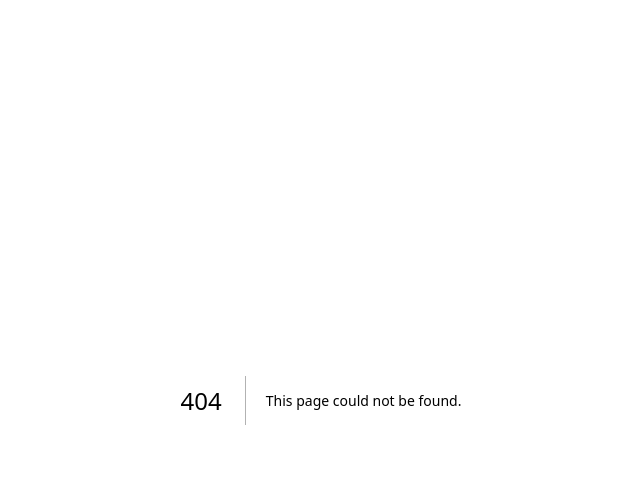
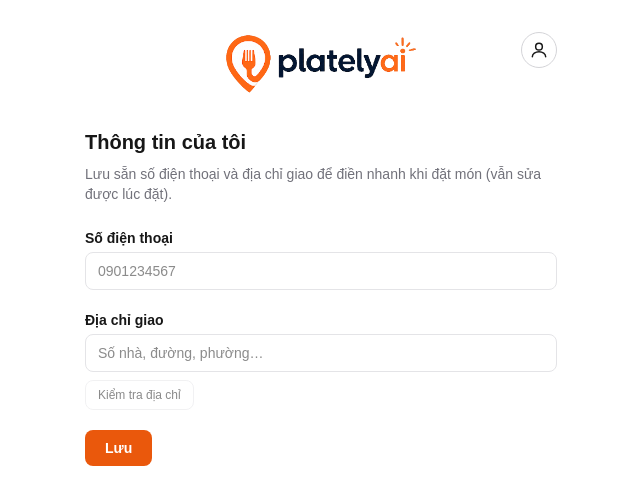
Before and after one commit to dang1412/platelyai, a Next.js app in the folder app/: page /profile in a window 1280 px wide. Before the commit this address had no page. Shown: the top 504 px of the page, without its empty margins (319-959 px from the left). Built offline with nearby package versions, Linux system fonts and the light colour scheme; no server answers.

Commit message:
feat(profile): trang /profile lưu SĐT + địa chỉ mặc định

```diff
--- /dev/null
+++ b/app/src/app/profile/page.tsx
@@ -0,0 +1,197 @@
+// Trang thông tin người mua (plan 14): lưu sẵn SĐT + địa chỉ (kèm toạ độ) để prefill form đặt món.
+// "use client" — có state + fetch + geocode. Tái dùng pattern "Kiểm tra địa chỉ" của OrderForm.
+
+"use client";
+
+import { useEffect, useState } from "react";
+import SiteHeader from "@/components/SiteHeader";
+import type { LatLng } from "@/lib/types";
+import type { BuyerProfile } from "@/lib/profile/repo";
+
+const PHONE_RE = /^0\d{9}$/;
+
+const inputClass =
+  "w-full rounded-lg border border-border bg-surface px-3 py-2 text-sm text-foreground outline-none focus:border-brand";
+const errClass = "mt-1 text-xs text-brand";
+
+export default function ProfilePage() {
+  const [loaded, setLoaded] = useState(false);
+  const [phone, setPhone] = useState("");
+  const [address, setAddress] = useState("");
+  const [showErrors, setShowErrors] = useState(false);
+
+  // Kết quả geocode địa chỉ (toạ độ lưu kèm để prefill mang sẵn gate bán kính).
+  const [geo, setGeo] = useState<LatLng | null>(null);
+  const [geoErr, setGeoErr] = useState<string | null>(null);
+  const [checking, setChecking] = useState(false);
+
+  // Trạng thái lưu.
+  const [saving, setSaving] = useState(false);
+  const [saved, setSaved] = useState(false);
+  const [saveErr, setSaveErr] = useState<string | null>(null);
+
+  useEffect(() => {
+    fetch("/api/profile")
+      .then((r) => (r.ok ? r.json() : null))
+      .then((d: { profile: BuyerProfile } | null) => {
+        const p = d?.profile;
+        if (p) {
+          setPhone(p.phone ?? "");
+          setAddress(p.address ?? "");
+          if (p.lat != null && p.lng != null) setGeo({ lat: p.lat, lng: p.lng });
+        }
+      })
+      .catch(() => {})
+      .finally(() => setLoaded(true));
+  }, []);
+
+  // Đổi địa chỉ → toạ độ cũ không còn đúng, reset.
+  const onAddressChange = (value: string) => {
+    setAddress(value);
+    setGeo(null);
+    setGeoErr(null);
+    setSaved(false);
+  };
+
+  const checkAddress = async () => {
+    const q = address.trim();
+    if (!q) return;
+    setChecking(true);
+    setGeo(null);
+    setGeoErr(null);
+    try {
+      const res = await fetch(`/api/geocode?q=${encodeURIComponent(q)}`);
+      if (!res.ok) {
+        const data = (await res.json().catch(() => null)) as { error?: string } | null;
+        setGeoErr(data?.error ?? "Không kiểm tra được địa chỉ.");
+        return;
+      }
+      setGeo((await res.json()) as LatLng);
+    } catch {
+      setGeoErr("Lỗi mạng khi kiểm tra địa chỉ.");
+    } finally {
+      setChecking(false);
+    }
+  };
+
+  const phoneError = phone.trim() !== "" && !PHONE_RE.test(phone.trim());
+
+  const save = async () => {
+    if (phoneError) {
+      setShowErrors(true);
+      return;
+    }
+    setSaving(true);
+    setSaved(false);
+    setSaveErr(null);
+    try {
+      const res = await fetch("/api/profile", {
+        method: "PUT",
+        headers: { "Content-Type": "application/json" },
+        body: JSON.stringify({
+          phone: phone.trim() || null,
+          address: address.trim() || null,
+          lat: address.trim() ? (geo?.lat ?? null) : null,
+          lng: address.trim() ? (geo?.lng ?? null) : null,
+        }),
+      });
+      if (!res.ok) {
+        const data = (await res.json().catch(() => null)) as { error?: string } | null;
+        setSaveErr(data?.error ?? "Không lưu được thông tin.");
+        return;
+      }
+      setSaved(true);
+    } catch {
+      setSaveErr("Lỗi mạng khi lưu.");
+    } finally {
+      setSaving(false);
+    }
+  };
+
+  return (
+    <main className="mx-auto max-w-lg px-5 py-8">
+      <SiteHeader />
+      <h1 className="mb-2 text-xl font-bold text-foreground">Thông tin của tôi</h1>
+      <p className="mb-6 text-sm text-muted-foreground">
+        Lưu sẵn số điện thoại và địa chỉ giao để điền nhanh khi đặt món (vẫn sửa được lúc đặt).
+      </p>
+
+      {!loaded ? (
+        <p className="text-sm text-muted-foreground">Đang tải…</p>
+      ) : (
+        <div className="flex flex-col gap-5">
+          {/* SĐT */}
+          <section>
+            <label className="mb-1 block text-sm font-semibold text-foreground">
+              Số điện thoại
+            </label>
+            <input
+              value={phone}
+              onChange={(e) => {
+                setPhone(e.target.value);
+                setSaved(false);
+              }}
+              inputMode="numeric"
+              placeholder="0901234567"
+              className={inputClass}
+            />
+            {showErrors && phoneError && (
+              <p className={errClass}>Số điện thoại không hợp lệ (10 số, bắt đầu 0).</p>
+            )}
+          </section>
+
+          {/* Địa chỉ */}
+          <section>
+            <label className="mb-1 block text-sm font-semibold text-foreground">
+              Địa chỉ giao
+            </label>
+            <input
+              value={address}
+              onChange={(e) => onAddressChange(e.target.value)}
+              placeholder="Số nhà, đường, phường…"
+              className={inputClass}
+            />
+            <div className="mt-2 flex flex-col gap-1">
+              <button
+                type="button"
+                onClick={checkAddress}
+                disabled={checking || address.trim() === ""}
+                className="self-start rounded-lg border border-border px-3 py-1.5 text-xs font-medium text-foreground hover:bg-surface-muted disabled:cursor-not-allowed disabled:opacity-50"
+              >
+                {checking ? "Đang kiểm tra…" : "Kiểm tra địa chỉ"}
+              </button>
+              {geoErr && <p className={errClass}>{geoErr}</p>}
+              {geo && (
+                <p className="text-xs text-success">
+                  ✓ Đã xác định toạ độ ·{" "}
+                  <a
+                    href={`https://www.google.com/maps/search/?api=1&query=${geo.lat},${geo.lng}`}
+                    target="_blank"
+                    rel="noopener noreferrer"
+                    className="text-brand hover:underline"
+                  >
+                    Mở trên Google Maps ↗
+                  </a>
+                </p>
+              )}
+            </div>
+          </section>
+
+          {/* Lưu */}
+          <div className="flex items-center gap-3">
+            <button
+              type="button"
+              onClick={save}
+              disabled={saving}
+              className="rounded-lg bg-brand px-5 py-2 text-sm font-semibold text-brand-foreground transition-colors hover:bg-brand-hover disabled:cursor-not-allowed disabled:opacity-50"
+            >
+              {saving ? "Đang lưu…" : "Lưu"}
+            </button>
+            {saved && <span className="text-sm text-success">✓ Đã lưu</span>}
+            {saveErr && <span className="text-sm text-brand">{saveErr}</span>}
+          </div>
+        </div>
+      )}
+    </main>
+  );
+}
```
